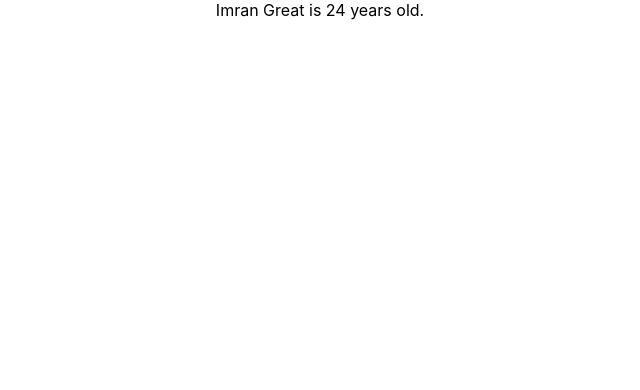
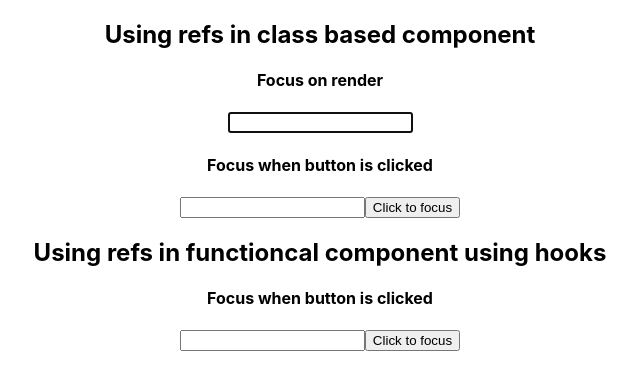
Before and after one commit to ImranGreat1/react-complete-guide, a React (Create React App) app: page / in a window 1280 px wide. Shown: the top 390 px of the page, without its empty margins (320-960 px from the left). Built offline with nearby package versions, Linux system fonts and the light colour scheme.

Commit message:
Added ref demo for both class and functional components

```diff
--- a/src/App.js
+++ b/src/App.js
@@ -21,7 +21,9 @@ import React, { Component } from 'react';
 // import ReactFragment from './adjacentJSX/ReactFragment';
 // import ChildOne from './hoc/ChildOne';
 // import ChildTwo from './hoc/ChildTwo';
-import PropTypesDemo from './propTypes/PropTypesDemo';
+// import PropTypesDemo from './propTypes/PropTypesDemo';
+import ClassRefs from './refs/ClassRefs';
+import FunctionalRefs from './refs/FunctionalRefs';
 
 class App extends Component {
     render() {
@@ -47,7 +49,9 @@ class App extends Component {
                 {/* <ReactFragment /> */}
                 {/* <ChildOne /> */}
                 {/* <ChildTwo /> */}
-                <PropTypesDemo />
+                {/* <PropTypesDemo /> */}
+                <ClassRefs />
+                <FunctionalRefs />
             </div>
         );
     }
--- /dev/null
+++ b/src/refs/ClassRefs.js
@@ -0,0 +1,50 @@
+import { Component, Fragment, createRef } from 'react';
+
+
+class ClassRefs extends Component {
+
+    constructor(props) {
+        super(props);
+
+        this.inputElementReference = createRef();
+    }
+
+    componentDidMount() {
+        // The current element here will be in a current property
+        this.inputElementReference.current.focus();
+    }
+
+
+
+    clickHandler = () => {
+        // We don't use current here, the element is exposed directly
+        this.inputElementRef.focus();
+    }
+
+    render() {
+        return (
+            <Fragment>
+                 <h2>Using refs in class based component</h2>
+                <div>
+                    <h4>Focus on render</h4>
+                    <input
+                        type='text'
+                        ref={this.inputElementReference}
+                    />
+                </div>
+
+                <div>
+                    <h4>Focus when button is clicked</h4>
+                    <input
+                        type='text'
+                        ref={(inputElement) => { this.inputElementRef = inputElement }}
+                    />
+                    <button onClick={this.clickHandler}>Click to focus</button>
+                </div>
+            </Fragment>
+        );
+    }
+}
+
+
+export default ClassRefs;
--- /dev/null
+++ b/src/refs/FunctionalRefs.js
@@ -0,0 +1,29 @@
+import { Fragment, useRef } from 'react';
+
+const FunctionalRefs = () => {
+    const inputElementRef = useRef(null);
+
+    const clickHandler = () => {
+        // We get the target element in the current property
+        inputElementRef.current.focus();
+    }
+
+    return (
+        <div>
+            <Fragment>
+                <h2>Using refs in functioncal component using hooks</h2>
+                <div>
+                    <h4>Focus when button is clicked</h4>
+                    <input
+                        type='text'
+                        ref={inputElementRef}
+                    />
+                    <button onClick={clickHandler}>Click to focus</button>
+                </div>
+            </Fragment>
+        </div>
+    )
+};
+
+
+export default FunctionalRefs;
```
